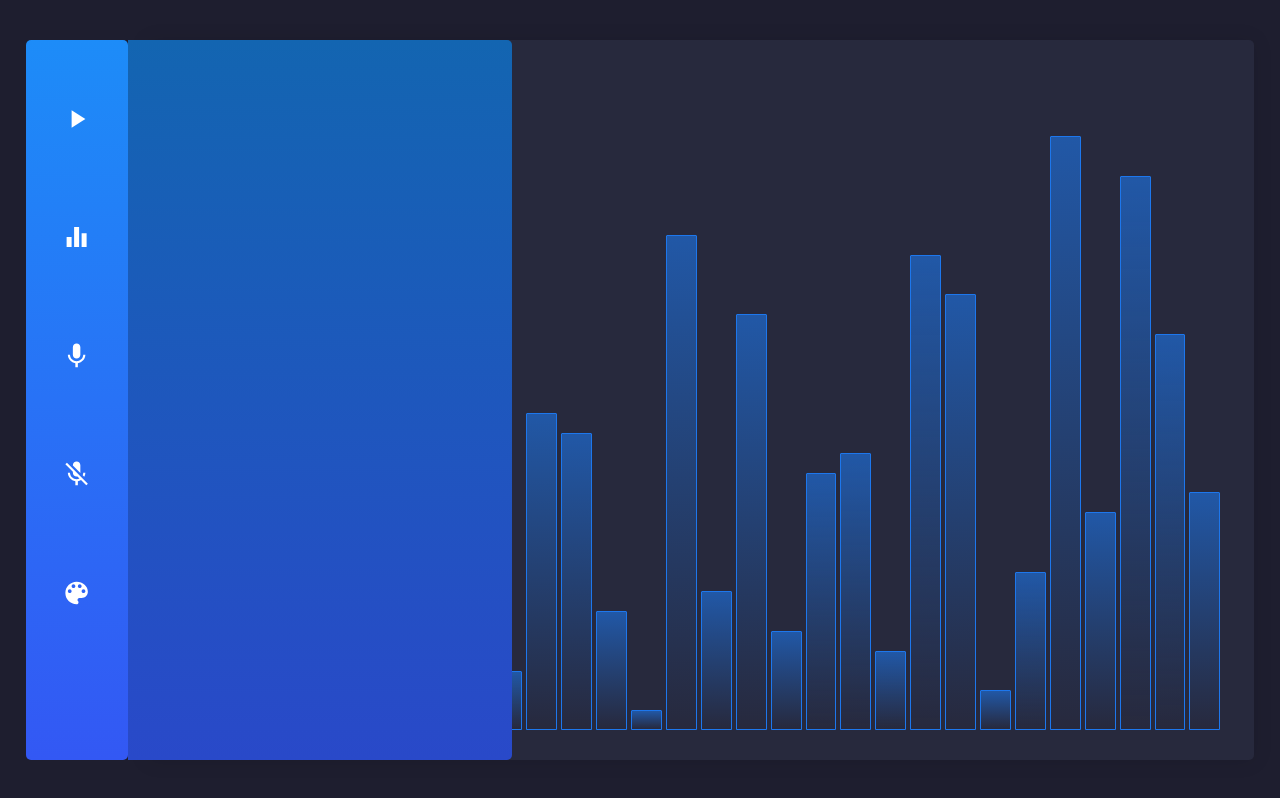
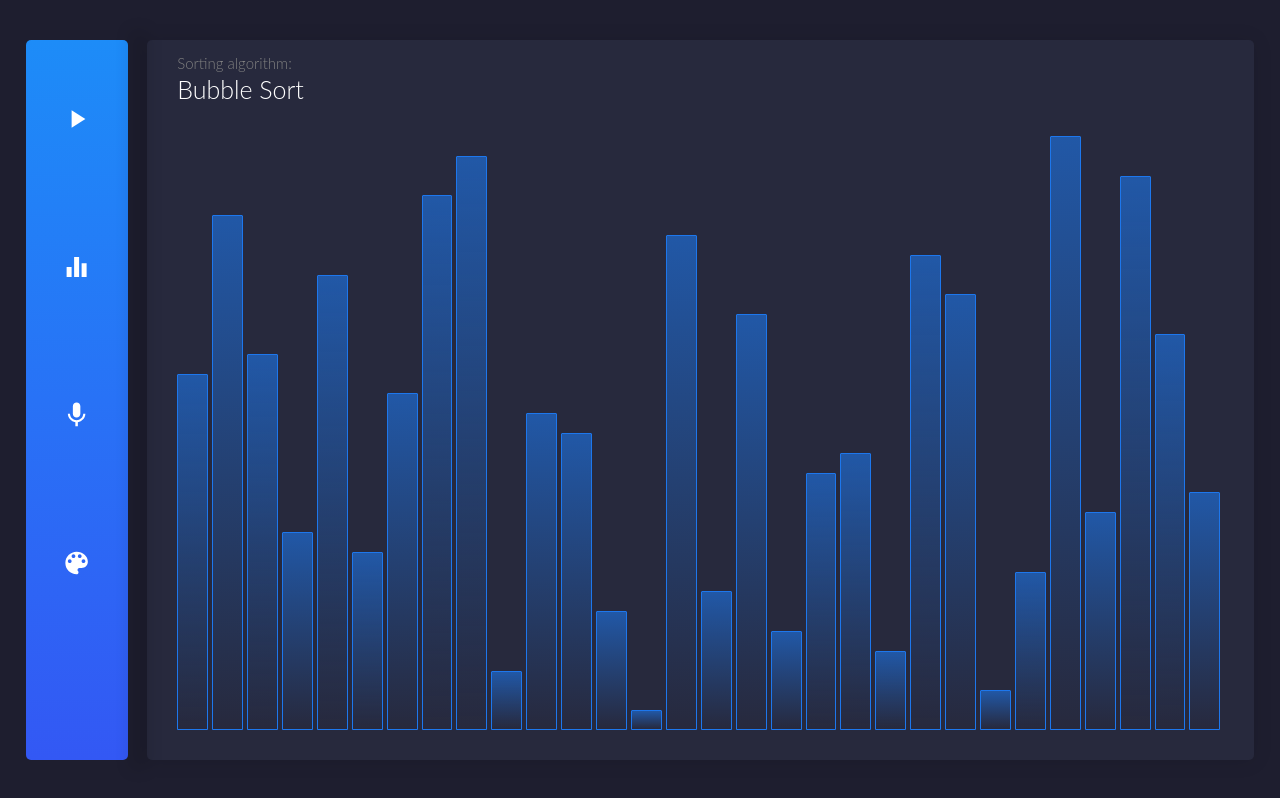
Before and after one commit to vasylenkoval/react-hooks-sorting, a React (Create React App) app: page / in a window 1280 px wide. Built offline with nearby package versions, Linux system fonts and the light colour scheme; the HTML template or start-up script is replaced by a standard one.

Commit message:
Added smooth transitions to ExpandedMenu

```diff
--- a/src/components/App.js
+++ b/src/components/App.js
@@ -49,7 +49,11 @@ const App = () => {
 
   return (
     <>
-      <SortingTable currentAlgorithm={algorithm} array={currentArray} />
+      <SortingTable
+        currentAlgorithm={algorithm}
+        array={currentArray}
+        isMuted={isMuted}
+      />
       <Menu
         start={startSorting}
         stop={stopSorting}
@@ -57,6 +61,7 @@ const App = () => {
         isSorted={isSorted}
         randomize={createArray}
         isMuted={isMuted}
+        mute={setIsMuted}
       />
     </>
   );
--- /dev/null
+++ b/src/components/Menu/ExpandedMenu.js
@@ -0,0 +1,8 @@
+import React, { useState } from "react";
+import { ExpandedMenuBody } from "./ExpandedMenu.styled";
+
+const ExpandedMenu = ({ expanded }) => {
+  return <ExpandedMenuBody expanded={expanded} />;
+};
+
+export default ExpandedMenu;
--- /dev/null
+++ b/src/components/Menu/ExpandedMenu.styled.js
@@ -0,0 +1,14 @@
+import styled from "styled-components";
+
+export const ExpandedMenuBody = styled.div`
+  background: linear-gradient(0deg, #2949c9, #1365b1);
+  top: 5%;
+  left: 10%;
+  bottom: 5%;
+  right: 60%;
+  transition: width 0.15s ease-out, right 0.15s ease-out;
+  position: fixed;
+  border-radius: 0 5px 5px 0;
+  ${({ expanded }) => !expanded && "right: 90%;"}
+  box-shadow: 11px 0 15px 10px rgba(0, 0, 0, 0.1);
+`;
--- a/src/components/Menu/Menu.js
+++ b/src/components/Menu/Menu.js
@@ -1,6 +1,15 @@
 import React, { useState } from "react";
-import { MenuBody, Icons, ExpandedMenu } from "./Menu.styled";
-const Menu = ({ start, stop, isSorting, isSorted, randomize }) => {
+import { MenuBody, Icons } from "./Menu.styled";
+import ExpandedMenu from "./ExpandedMenu";
+const Menu = ({
+  start,
+  stop,
+  mute,
+  randomize,
+  isSorting,
+  isSorted,
+  isMuted
+}) => {
   const [expanded, setExpanded] = useState(false);
 
   const renderPlayControls = () => {
@@ -9,12 +18,16 @@ const Menu = ({ start, stop, isSorting, isSorted, randomize }) => {
     else return <Icons.Play onClick={start} />;
   };
 
+  const renderSoundControls = () => {
+    if (isMuted) return <Icons.SoundOff onClick={() => mute(false)} />;
+    else return <Icons.SoundOn onClick={() => mute(true)} />;
+  };
+
   return (
     <MenuBody expanded={expanded}>
       {renderPlayControls()}
       <Icons.Options onClick={() => setExpanded(!expanded)} />
-      <Icons.SoundOn />
-      <Icons.SoundOff />
+      {renderSoundControls()}
       <Icons.ColorPicker />
       <ExpandedMenu expanded={expanded} />
     </MenuBody>
--- a/src/components/Menu/Menu.styled.js
+++ b/src/components/Menu/Menu.styled.js
@@ -49,25 +49,13 @@ export const MenuBody = styled.div`
   left: 2%;
   bottom: 5%;
   border-radius: 5px;
-  ${props => props.expanded && "border-radius: 5px 0 0 5px;"}
+  transition: border-radius 1s;
+  ${props =>
+    props.expanded &&
+    "border-radius: 5px 0 0 5px; transition: border-radius .1s;"}
   background: linear-gradient(0deg, #3358f4, #1d8cf8);
   display: flex;
   justify-content: center;
   flex-wrap: wrap;
   padding: 5% 2%;
 `;
-
-export const ExpandedMenu = styled.div`
-  background: linear-gradient(0deg, #2949c9, #1365b1);
-  top: 5%;
-  left: 10%;
-  bottom: 5%;
-  right: 60%;
-  transition: width 0.15s ease-out, right 0.15s ease-out;
-  position: fixed;
-  border-radius: 0 5px 5px 0;
-  ${({ expanded }) =>
-    expanded &&
-    "right: 90%;"} /* padding: 5% 2%; */
-  /* box-shadow: 11px 0 15px 10px rgba(0, 0, 0, 0.1);  */
-`;
--- a/src/components/SortingTable/SortingTable.styled.js
+++ b/src/components/SortingTable/SortingTable.styled.js
@@ -19,15 +19,15 @@ export const TableItem = styled.div`
   border: 1px solid rgb(29, 119, 237);
   border-radius: 1px 1px 0 0;
   margin-top: auto;
-  height: ${props => (props.height ? props.height : "50%")};
-  width: ${props => (props.width ? props.width : "10%")};
+  height: ${({ height }) => (height ? height : "50%")};
+  width: ${({ width }) => (width ? width : "10%")};
   background: linear-gradient(
     to bottom,
     rgba(29, 119, 237, 0.6),
     rgba(13, 98, 218, 0)
   );
-  ${props =>
-    props.selected &&
+  ${({ selected }) =>
+    selected &&
     `background: linear-gradient(
     to bottom,
     rgba(156, 10, 0, 1),
--- a/src/styles/s.css
+++ b/src/styles/s.css
@@ -0,0 +1,4 @@
+.ner {
+  color: #2949c9;
+  color: #1365b1;
+}
```
